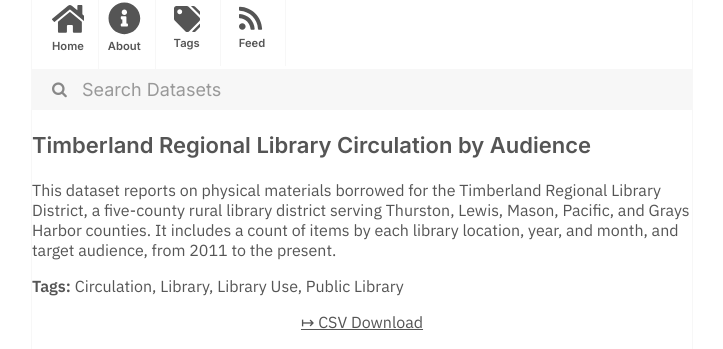
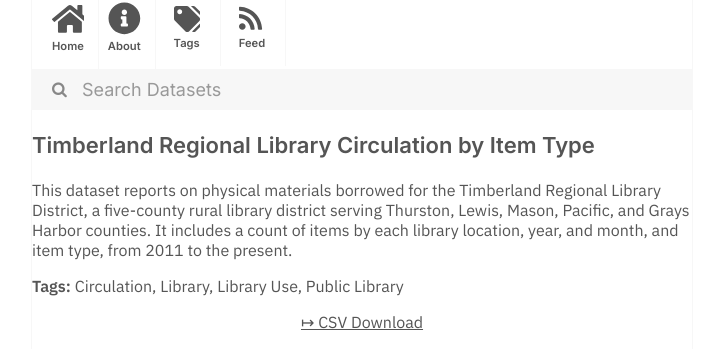
Before and after one commit to dayda-entities/state-of-washington, a Jekyll site: the page built from _posts/2020-11-10-timberland-regional-library-ci.md, in a window 1280 px wide. Shown: the part 216-565 px from the top of the page, without its empty margins (278-1001 px from the left). Built offline with Jekyll 4.4.1, drawn with Linux system fonts in a browser that asks for light colours.

```diff
--- a/_posts/2020-11-10-timberland-regional-library-ci.md
+++ b/_posts/2020-11-10-timberland-regional-library-ci.md
@@ -1,7 +1,7 @@
 ---
-title: Timberland Regional Library Circulation by Audience
-created: '2020-11-10T17:20:14.297157'
-modified: '2020-11-10T17:20:14.297165'
+title: Timberland Regional Library Circulation by Item Type
+created: '2020-11-10T17:21:24.784244'
+modified: '2020-11-10T17:21:24.784251'
 state: active
 type: dataset
 tags:
@@ -11,9 +11,9 @@ tags:
   - Public Library
 groups:
   - Local Government
-csv_url: 'https://data.wa.gov/api/views/akbt-b92p/rows.csv?accessType=DOWNLOAD'
-json_url: 'https://data.wa.gov/api/views/akbt-b92p/rows.json?accessType=DOWNLOAD'
+csv_url: 'https://data.wa.gov/api/views/ss5i-yx6m/rows.csv?accessType=DOWNLOAD'
+json_url: 'https://data.wa.gov/api/views/ss5i-yx6m/rows.json?accessType=DOWNLOAD'
 layout: post
 
 ---
-This dataset reports on physical materials borrowed for the Timberland Regional Library District, a five-county rural library district serving Thurston, Lewis, Mason, Pacific, and Grays Harbor counties. It includes a count of items by each library location, year, and month, and target audience, from 2011 to the present.
+This dataset reports on physical materials borrowed for the Timberland Regional Library District, a five-county rural library district serving Thurston, Lewis, Mason, Pacific, and Grays Harbor counties. It includes a count of items by each library location, year, and month, and item type, from 2011 to the present.
```
